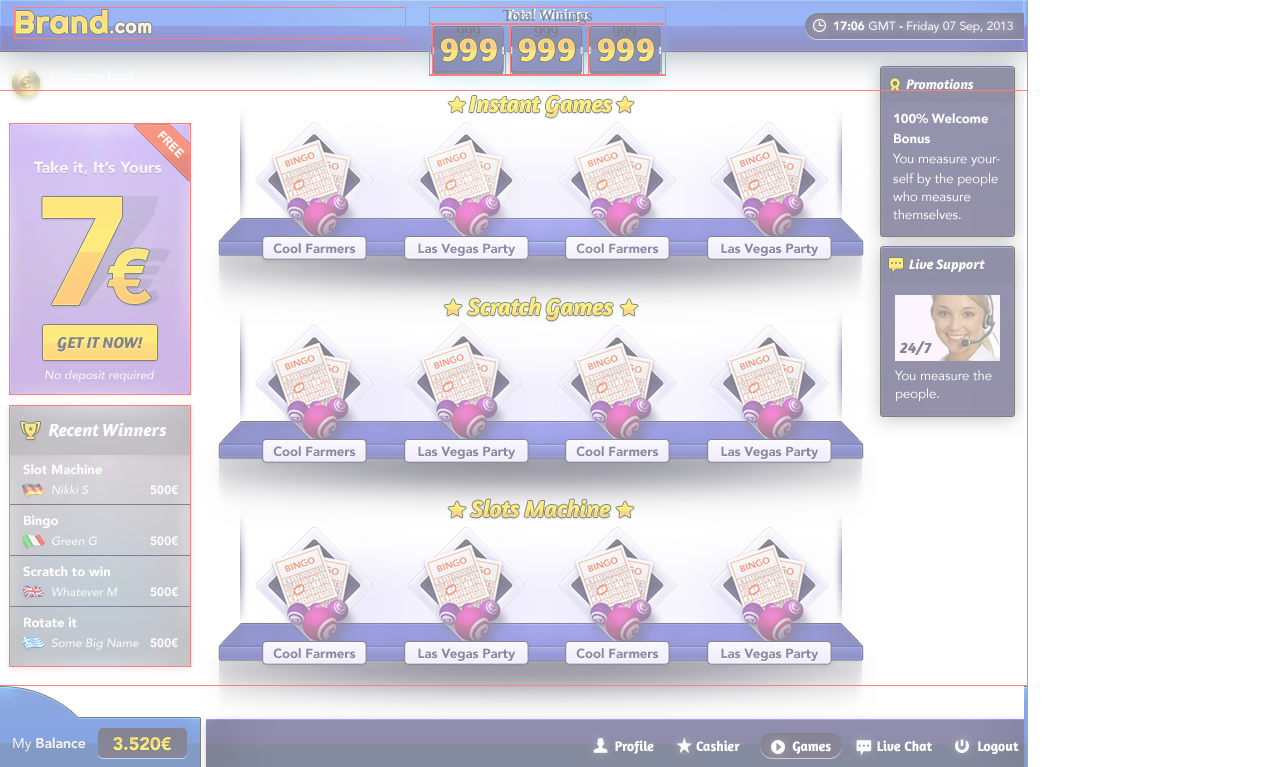
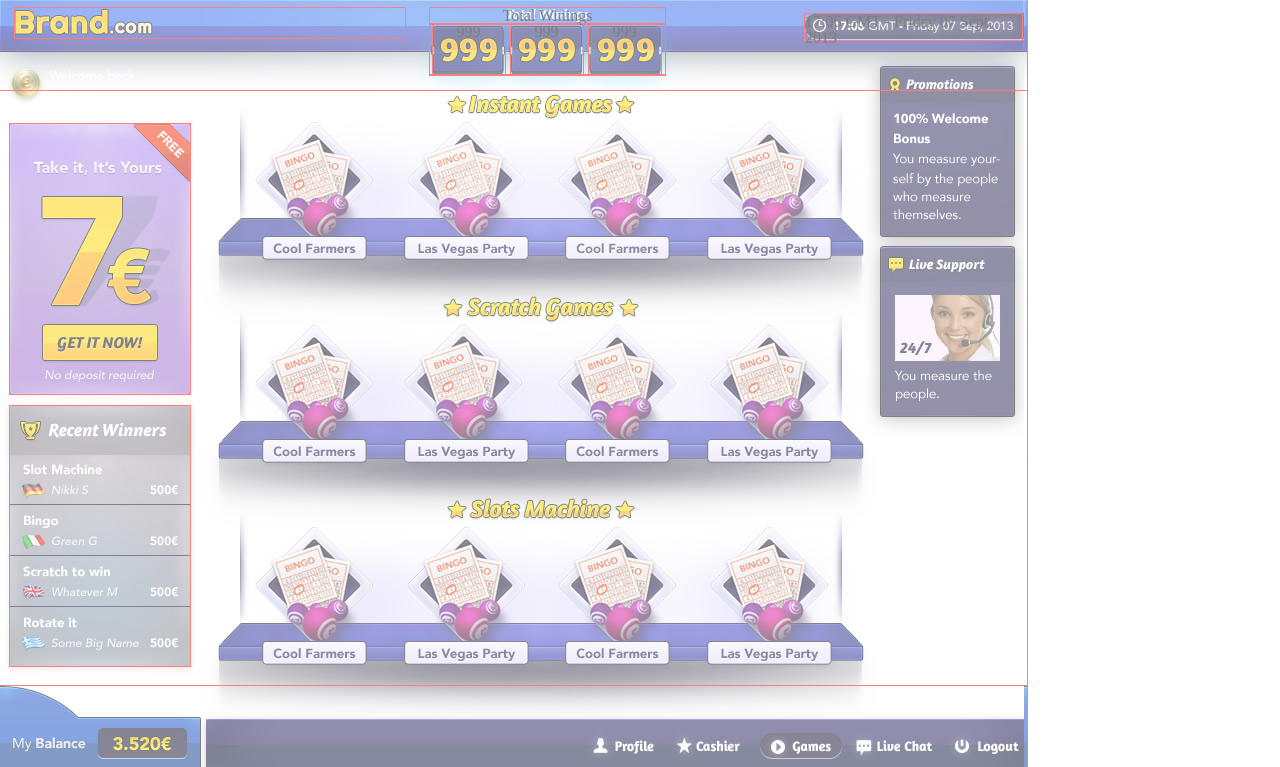
Before and after one commit to srgg6701/games, a PHP site: page / in a window 1280 px wide. Shown: the top 767 px of the page. Run offline with PHP 8.4, Linux system fonts and the light colour scheme.

Commit message:
Отпозиционировано время в правом верхнем углу.

```diff
--- a/index.php
+++ b/index.php
@@ -28,6 +28,9 @@
             	<div>999</div>
             </div>
         </div>
+        <div id="current_time">
+            17:06 GMT - Friday 07 Sept, 2013
+        </div>
     </div>
 	<div id="leftBoxes"></div>
 	<div id="leftBoxesBottom"></div>
--- a/stylesheets/test.css
+++ b/stylesheets/test.css
@@ -44,6 +44,13 @@ div{
 			text-align:center;
 			width: 72px;
 		}
+	#current_time{
+		height: 26px;
+		right: 5px;
+		top:14px;
+		width: 217px;
+	}
+
 #leftBoxes,#leftBoxesBottom{
 	width: 180px;
 	left: 10px;
```
